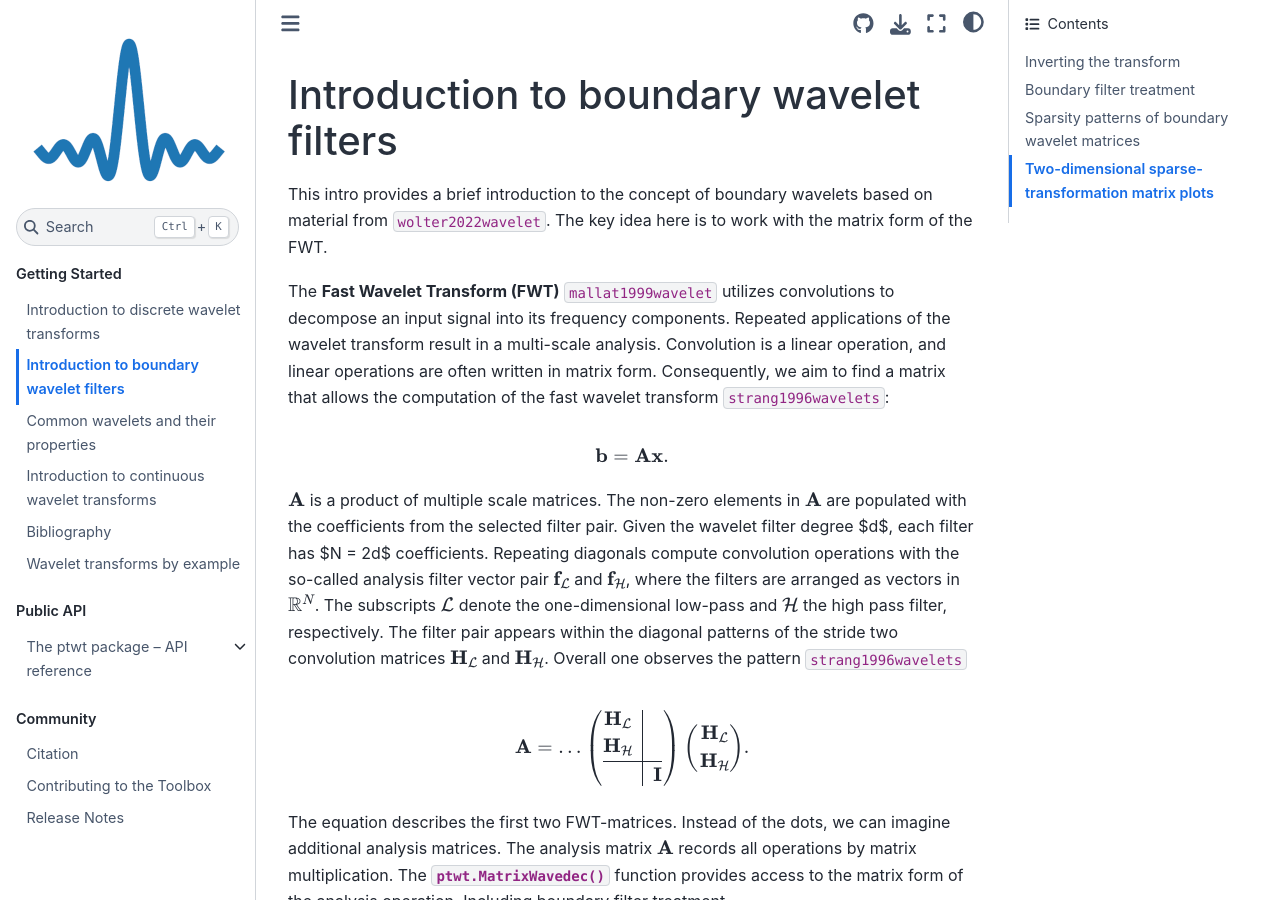
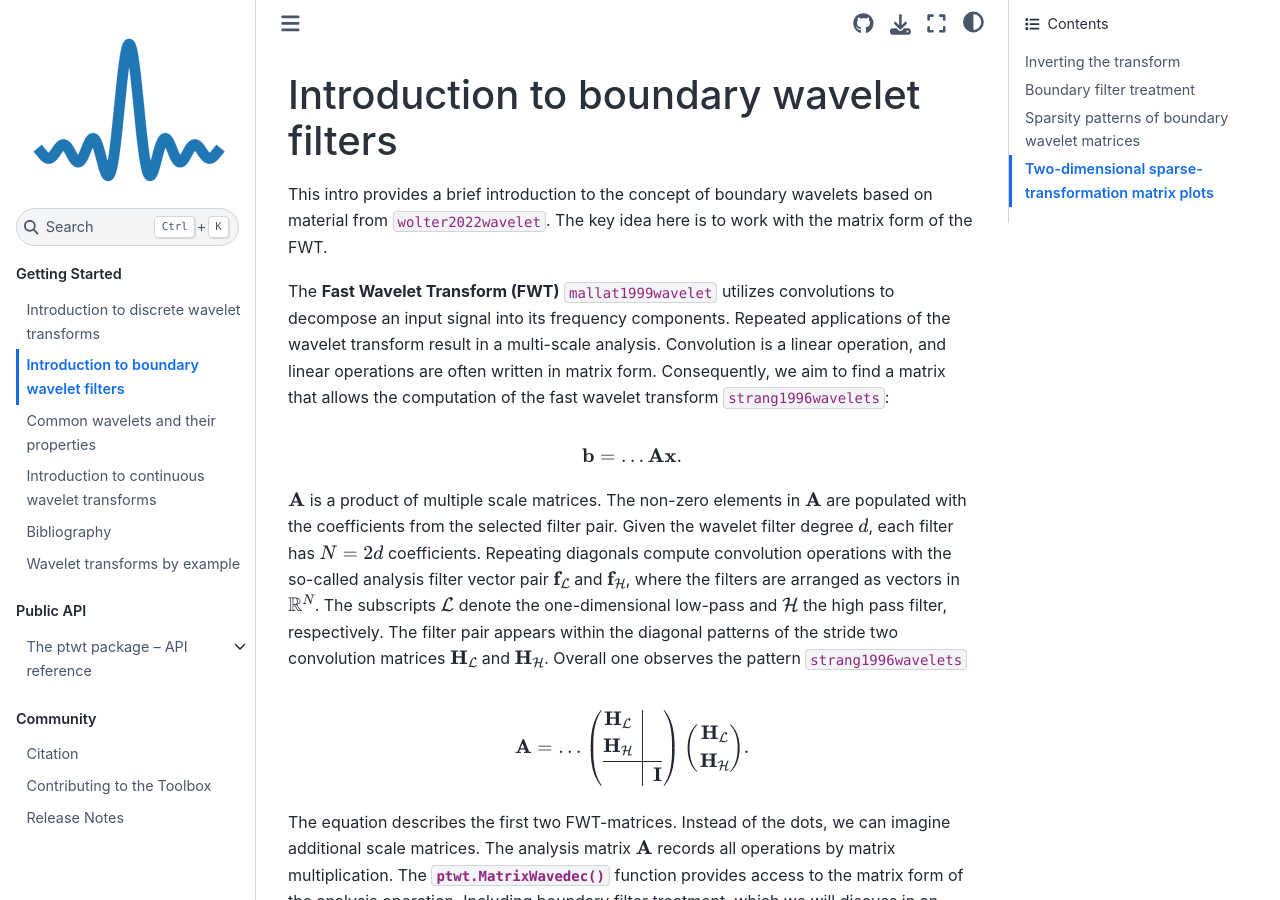
Before and after one commit to v0lta/PyTorch-Wavelet-Toolbox, a Sphinx documentation site: the page built from docs/intro_boundary_wavelets.rst, in a window 1280 px wide and 900 px high. Built offline with Sphinx 7.4.7 and the Sphinx Book theme 1.1.4, drawn with Linux system fonts in a browser that asks for light colours; cross-references to code outside the pages are shown as plain code; some of the changed text lies outside the part shown.

Commit message:
small docs changes.

```diff
--- a/docs/intro_boundary_wavelets.rst
+++ b/docs/intro_boundary_wavelets.rst
@@ -14,11 +14,11 @@
 the computation of the fast wavelet transform :cite:`strang1996wavelets`:
 
 .. math::
-    \mathbf{b} = \mathbf{A}\mathbf{x}.
+    \mathbf{b} = \dots \mathbf{A}\mathbf{x}  .
 
 :math:`\mathbf{A}` is a product of multiple scale matrices. The non-zero elements in :math:`\mathbf{A}` are
 populated with the coefficients from the selected filter pair.
-Given the wavelet filter degree $d$, each filter has $N = 2d$ coefficients.
+Given the wavelet filter degree :math:`d`, each filter has :math:`N = 2d` coefficients.
 Repeating diagonals compute convolution operations with the so-called analysis filter vector pair
 :math:`\mathbf{f}_\mathcal{L}` and :math:`\mathbf{f}_\mathcal{H}`, where the filters are arranged
 as vectors in :math:`\mathbb{R}^N`. The subscripts :math:`\mathcal{L}` denote the one-dimensional
@@ -43,10 +43,10 @@
     \end{pmatrix}.
 
 
-The equation describes the first two FWT-matrices. Instead of the dots, we can imagine additional analysis matrices.
+The equation describes the first two FWT-matrices. Instead of the dots, we can imagine additional scale matrices.
 The analysis matrix :math:`\mathbf{A}` records all operations by matrix multiplication.
 The :py:meth:`ptwt.MatrixWavedec` function provides access to the matrix form of the analysis operation.
-Including boundary filter treatment.
+Including boundary filter treatment, which we will discuss in an upcoming section.
 
 
 .. _fig-conv-analysis:
@@ -145,12 +145,9 @@
 The disadvantage of zero-padding or periodic extensions is that discontinuities
 are artificially created at the border. With symmetrization,
 discontinuities of the first derivative arise at the border :cite:`jensen2001ripples`.
-For large images, the boundary effects might be negligible.
-However, for the employed multi-scale approach of wavelet-packets,
-as introduced in the next subsection, the artifacts become too severe.
-Furthermore, zero-padding increases the number of coefficients,
+Furthermore, padding increases the number of coefficients,
 which is sometimes undesirable in neural-network applications.
-Therefore, we employ special boundary filters in the form of the
+Therefore, we provide code for special boundary filters in the form of the
 so-called Gram-Schmidt boundary filters :cite:`jensen2001ripples`.
 
 
```
